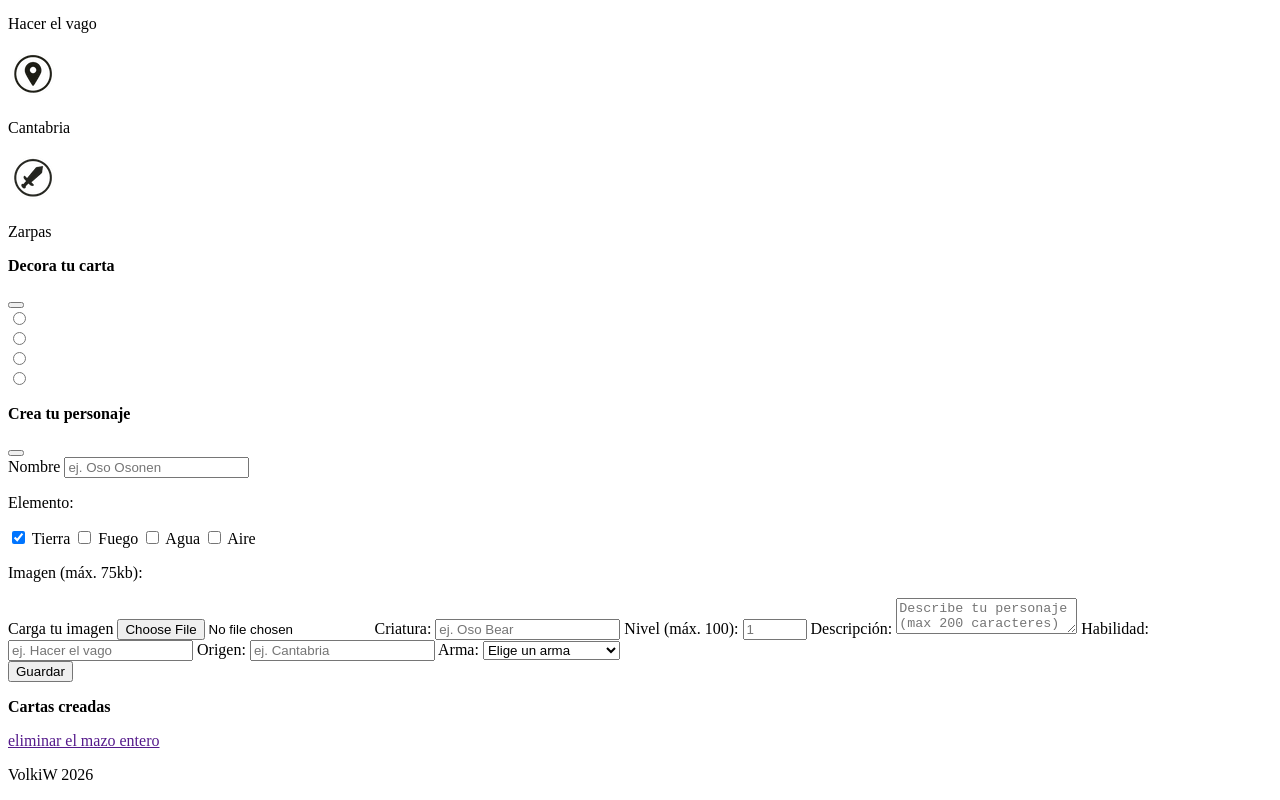
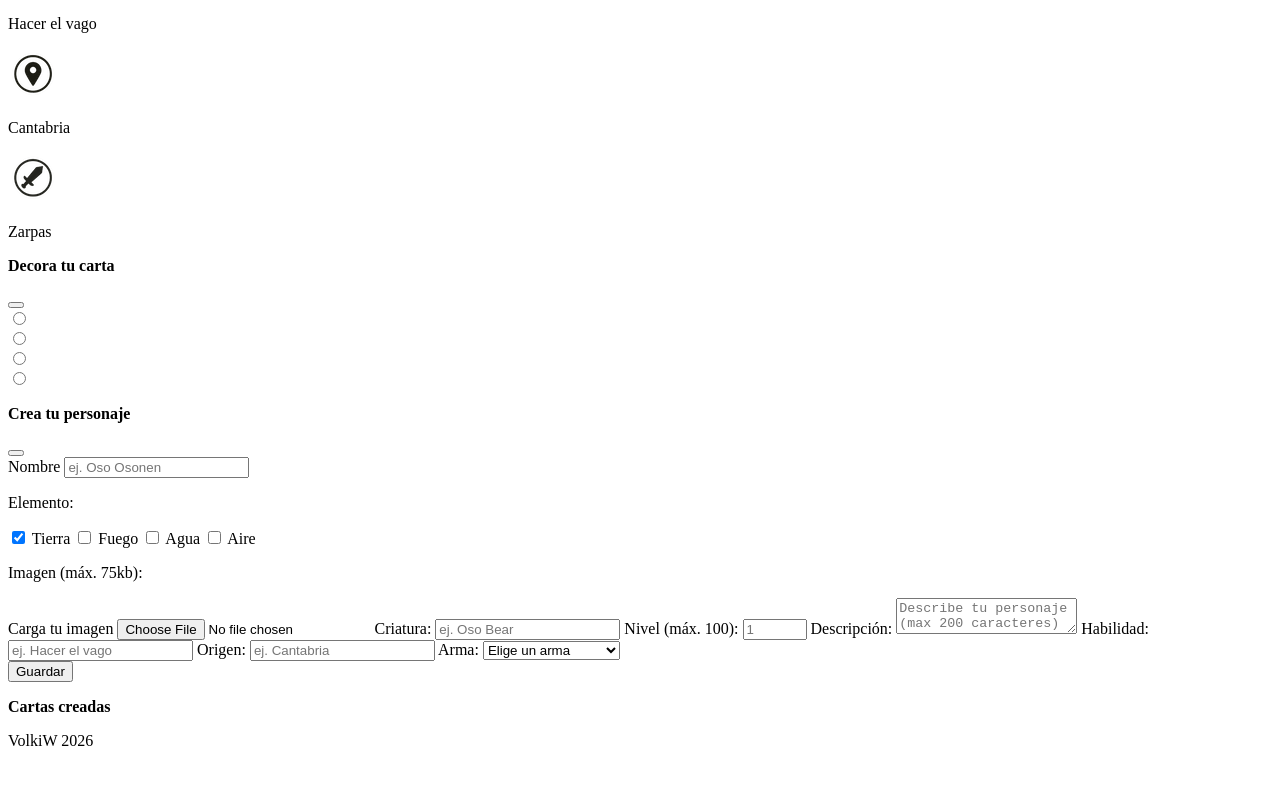
Before and after one commit to Volkiw/cards, a website built with Vite: page docs/index.html in a window 1280 px wide. Shown: the part 375-1175 px from the top of the page. After the commit the page ends 1141 px from the top, so only its background shows below. Built offline with nearby package versions, Linux system fonts and the light colour scheme; a web font is replaced by a local one.

Commit message:
temporalmente elimino el botón de delete all

```diff
--- a/docs/index.html
+++ b/docs/index.html
@@ -160,7 +160,7 @@
               </div>
                 <ul class="js_rendered-cards cards__list">
                 </ul>
-                <a href="" class="js_bt-delete cards__bt-delete hidden">eliminar el mazo entero</a>
+            <!-- <a href="" class="js_bt-delete cards__bt-delete hidden">eliminar el mazo entero</a> -->
                 <span class="cards__span"></span>
 
       </section>
```
